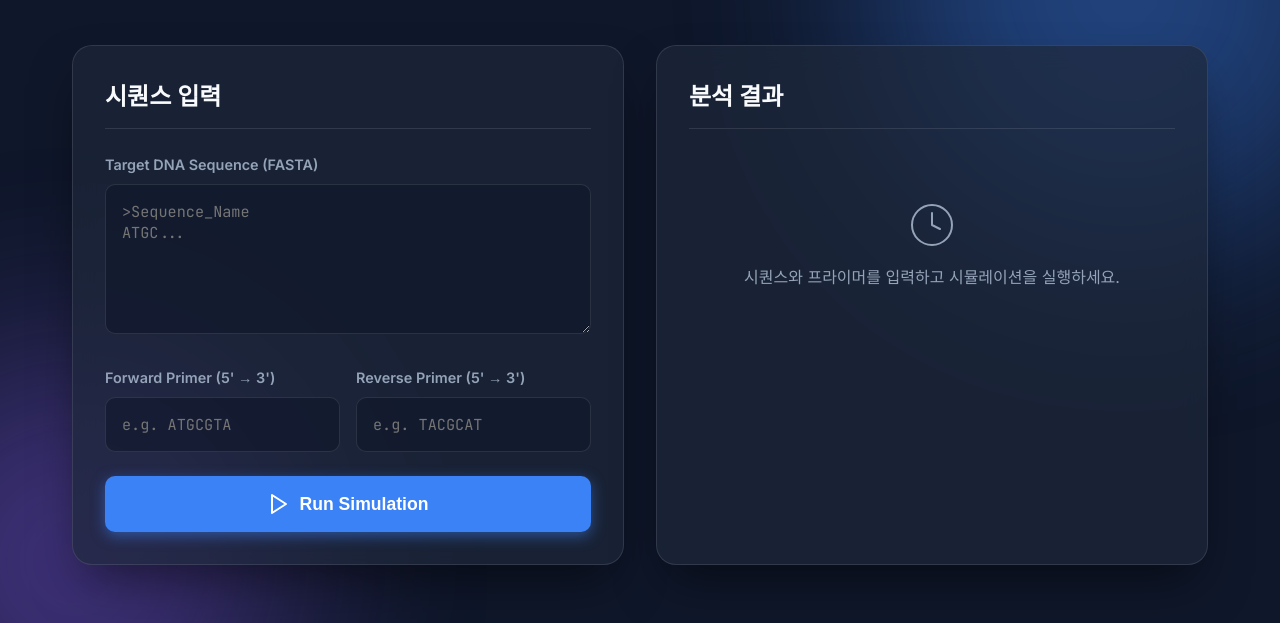
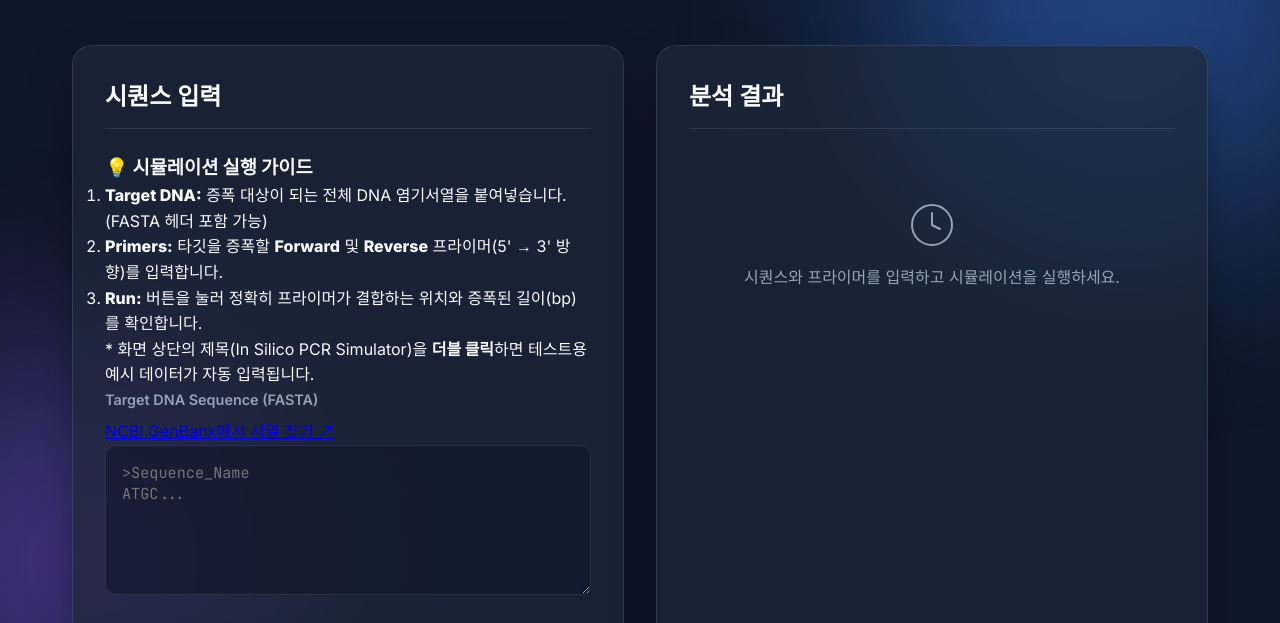
Before and after one commit to khh090630-lang/bioresearcher.PCR, a plain HTML site: page index.html in a window 1280 px wide. Shown: the part 164-787 px from the top of the page. Drawn offline with Linux system fonts and the light colour scheme.

Commit message:
Add simulation execution guide to index.html
Added a guide box with instructions for simulation execution.

```diff
--- a/index.html
+++ b/index.html
@@ -23,8 +23,21 @@
             <section class="input-section glass-panel">
                 <h2>시퀀스 입력</h2>
 
+                <div class="guide-box">
+                    <h3>💡 시뮬레이션 실행 가이드</h3>
+                    <ol>
+                        <li><strong>Target DNA:</strong> 증폭 대상이 되는 전체 DNA 염기서열을 붙여넣습니다. (FASTA 헤더 포함 가능)</li>
+                        <li><strong>Primers:</strong> 타깃을 증폭할 <strong>Forward</strong> 및 <strong>Reverse</strong> 프라이머(5' &rarr; 3' 방향)를 입력합니다.</li>
+                        <li><strong>Run:</strong> 버튼을 눌러 정확히 프라이머가 결합하는 위치와 증폭된 길이(bp)를 확인합니다.</li>
+                    </ol>
+                    <p class="guide-tip">* 화면 상단의 제목(In Silico PCR Simulator)을 <strong>더블 클릭</strong>하면 테스트용 예시 데이터가 자동 입력됩니다.</p>
+                </div>
+
                 <div class="input-group">
-                    <label for="fasta-input">Target DNA Sequence (FASTA)</label>
+                    <div class="input-header">
+                        <label for="fasta-input">Target DNA Sequence (FASTA)</label>
+                        <a href="https://www.ncbi.nlm.nih.gov/nucleotide/" target="_blank" class="external-link" title="미국 국립생물공학정보센터(NCBI)">NCBI GenBank에서 서열 찾기 ↗</a>
+                    </div>
                     <textarea id="fasta-input" placeholder=">Sequence_Name&#10;ATGC..."></textarea>
                 </div>
 
```
